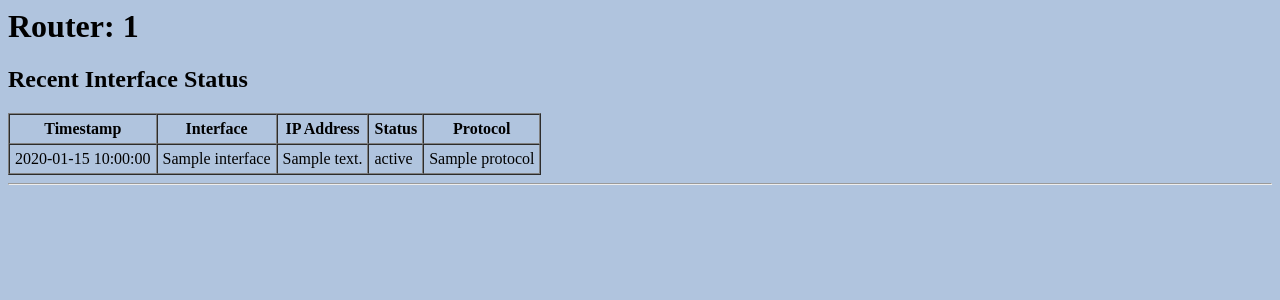
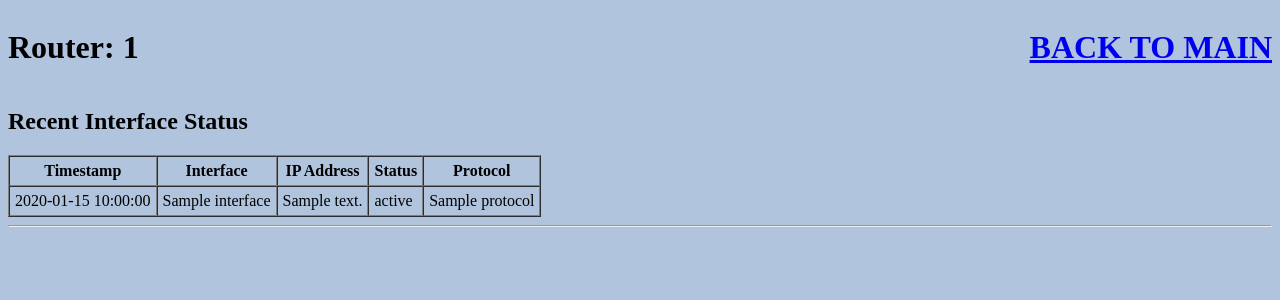
Before and after one commit to Apirak13758/ipa2025-project, a Flask app: page /router/1 in a window 1280 px wide. Shown: the top 300 px of the page. Run offline with Flask 3, Linux system fonts and the light colour scheme; a database or web service that is not in the repository returns one stand-in record (values such as "Sample title").

Commit message:
back/go to other pages

```diff
--- a/web/static/style.css
+++ b/web/static/style.css
@@ -1 +1,6 @@
 body {background: lightsteelblue;}
+.header {
+    display: flex;
+    justify-content: space-between;
+    align-items: center;
+}
--- a/web/templates/index.html
+++ b/web/templates/index.html
@@ -24,7 +24,7 @@
     <ul>
         {% for routerData in data %}
         <li>
-            {{ routerData.ip }} - {{ routerData.username }}
+            <a href="{{ url_for('router_detail', input_ip=routerData.ip) }}">{{ routerData.ip }}</a> - {{ routerData.username }}
             <form method="POST" action="{{ url_for('delete_comment') }}" style="display:inline">
                 <input type="hidden" name="idx" value={{ routerData._id }}>
                 <button type="submit">Delete</button>
--- a/web/templates/router_detail.html
+++ b/web/templates/router_detail.html
@@ -4,7 +4,11 @@
     <link rel="stylesheet" href="/static/style.css" />
 </head>
 <body>
-    <h1>Router: {{ ip }}</h1>
+    <div class="header">
+        <h1>Router: {{ ip }}</h1>
+        <h1><a href="{{ url_for('main') }}"><strong>BACK TO MAIN</strong></a></h1>
+    </div>
+
     <h2>Recent Interface Status</h2>
         <table border="1" cellpadding="5" cellspacing="0">
             <tr>
```
Also changed, not shown: 1 other file.
